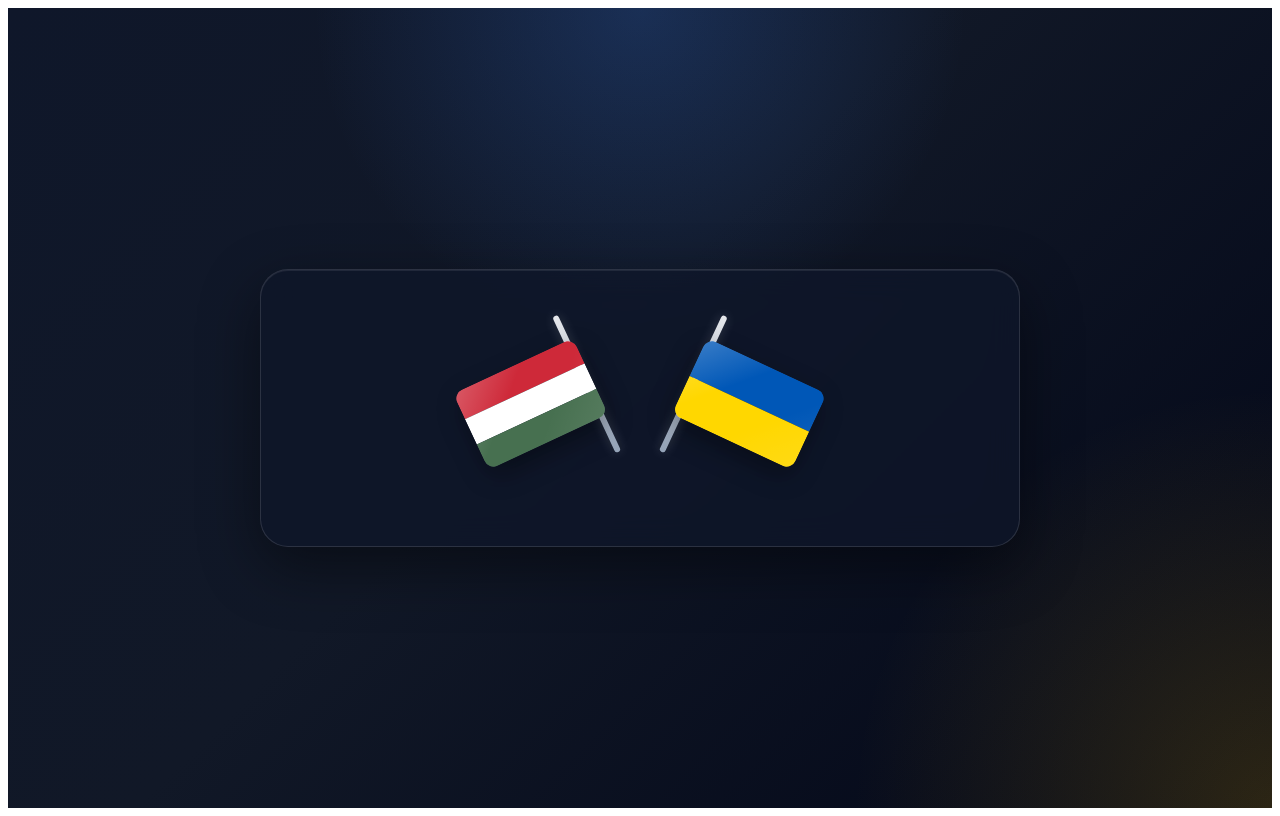
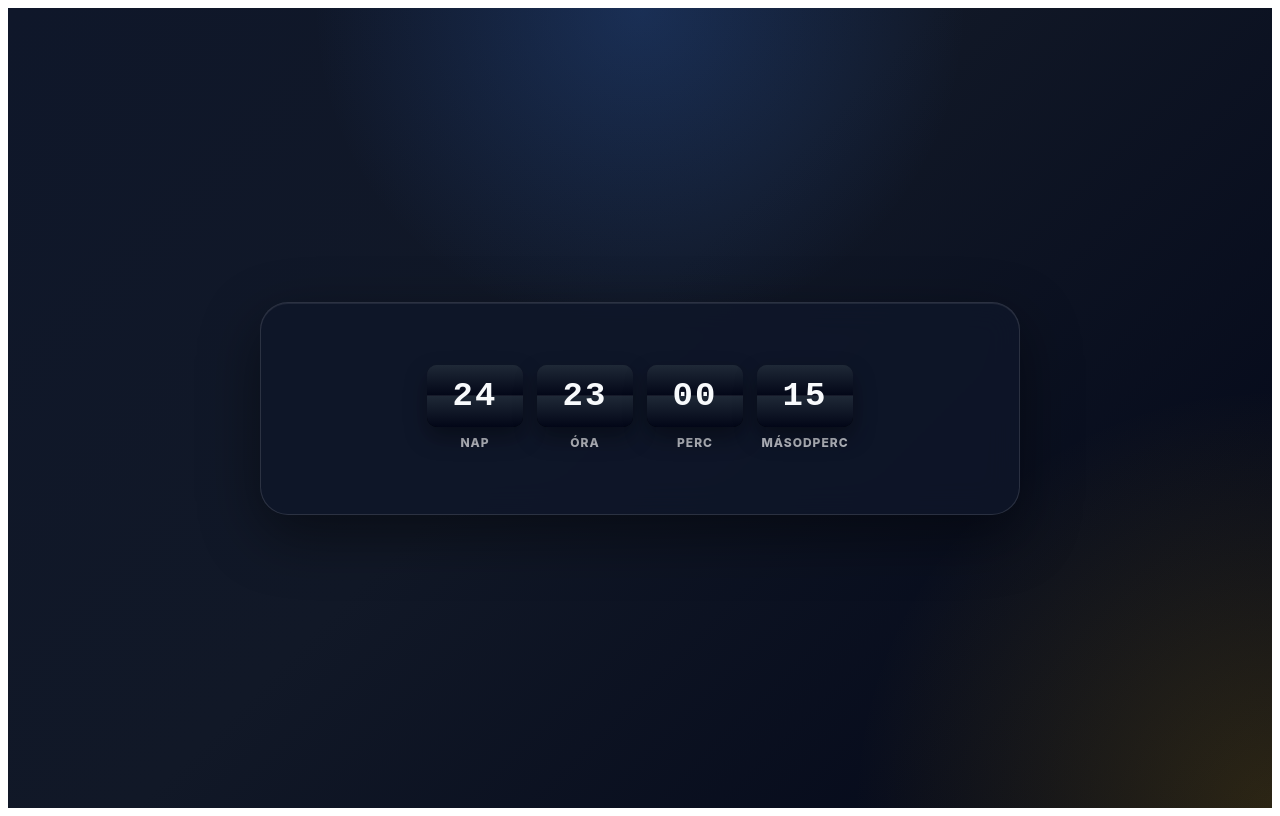
Before and after one commit to andras71/husoldukr, an Angular app: page / in a window 1280 px wide. Built offline with nearby package versions, Linux system fonts and the light colour scheme.

Commit message:
számláló

```diff
--- a/src/app/app.html
+++ b/src/app/app.html
@@ -1,5 +1,6 @@
 <div class="page-bg">
   <div class="hero-card">
+    <div *ngIf="isVisible">
       <div class="flags-wrap" aria-label="Magyar és ukrán zászló">
         <div class="flag-pole left-pole"></div>
         <div class="flag-pole right-pole"></div>
@@ -16,6 +17,39 @@
           <div class="flag ukraine" title="Ukrajna zászlaja">
             <span class="stripe blue"></span>
             <span class="stripe yellow"></span>
+          </div>
+        </div>
+      </div>
+    </div>
+
+    <div *ngIf="!isVisible">
+      <div class="station-clock" aria-label="Hátralévő idő">
+        <div class="flip-unit">
+          <div class="flip-card" [class.flipping]="countdownFlip.days.flipping">
+            <span>{{ countdownFlip.days.value }}</span>
+          </div>
+          <div class="flip-label">nap</div>
+        </div>
+
+        <div class="flip-unit">
+          <div class="flip-card" [class.flipping]="countdownFlip.hours.flipping">
+            <span>{{ countdownFlip.hours.value }}</span>
+          </div>
+          <div class="flip-label">óra</div>
+        </div>
+
+        <div class="flip-unit">
+          <div class="flip-card" [class.flipping]="countdownFlip.minutes.flipping">
+            <span>{{ countdownFlip.minutes.value }}</span>
+          </div>
+          <div class="flip-label">perc</div>
+        </div>
+
+        <div class="flip-unit">
+          <div class="flip-card" [class.flipping]="countdownFlip.seconds.flipping">
+            <span>{{ countdownFlip.seconds.value }}</span>
+          </div>
+          <div class="flip-label">másodperc</div>
         </div>
       </div>
     </div>
--- a/src/app/app.ts
+++ b/src/app/app.ts
@@ -32,14 +32,26 @@ export class App implements OnInit, AfterViewInit, OnDestroy {
 
   private elapsedIntervalId: number | null = null;
 
+  private initDate = new Date('2026-05-09T15:00:00+02:00');
+
 // pontos dátumot ide állítsd
-  private readonly oathDate = new Date('2026-05-09T15:00:00+02:00');
+  private readonly oathDate = this.initDate;
+
+  countdownFlip = {
+    days: { value: '0', flipping: false },
+    hours: { value: '00', flipping: false },
+    minutes: { value: '00', flipping: false },
+    seconds: { value: '00', flipping: false }
+  };
+
+// IDE állítsd a cél timestampet
+  private readonly countdownTargetDate = this.initDate;
 
   private spinIntervals: number[] = [];
   private stopTimeouts: number[] = [];
   private startTimeoutId: number | null = null;
 
-  private targetTimestamp = new Date('2026-05-05T15:00:00').getTime(); // ide a saját időpontod
+  private targetTimestamp = this.initDate.getTime();
   private timer?: any;
 
   constructor(
@@ -62,6 +74,7 @@ export class App implements OnInit, AfterViewInit, OnDestroy {
 
     this.elapsedIntervalId = window.setInterval(() => {
       this.updateElapsedTime();
+      this.updateCountdownTime();
     }, 1000);
     this.startTimeoutId = window.setTimeout(() => {
       this.startOdometer();
@@ -209,4 +222,46 @@ export class App implements OnInit, AfterViewInit, OnDestroy {
   private pad2(value: number): string {
     return value.toString().padStart(2, '0');
   }
+  private updateCountdownTime(): void {
+    const diffMs = this.countdownTargetDate.getTime() - Date.now();
+    const totalSeconds = Math.max(0, Math.floor(diffMs / 1000));
+
+    const next = {
+      days: String(Math.floor(totalSeconds / 86400)),
+      hours: this.pad2(Math.floor((totalSeconds % 86400) / 3600)),
+      minutes: this.pad2(Math.floor((totalSeconds % 3600) / 60)),
+      seconds: this.pad2(totalSeconds % 60)
+    };
+
+    this.setCountdownFlipValue('days', next.days);
+    this.setCountdownFlipValue('hours', next.hours);
+    this.setCountdownFlipValue('minutes', next.minutes);
+    this.setCountdownFlipValue('seconds', next.seconds);
+
+    this.cdr.detectChanges();
+  }
+
+  private setCountdownFlipValue(
+    key: 'days' | 'hours' | 'minutes' | 'seconds',
+    nextValue: string
+  ): void {
+    const item = this.countdownFlip[key];
+
+    if (item.value === nextValue) {
+      return;
+    }
+
+    item.flipping = false;
+
+    window.setTimeout(() => {
+      item.value = nextValue;
+      item.flipping = true;
+      this.cdr.detectChanges();
+
+      window.setTimeout(() => {
+        item.flipping = false;
+        this.cdr.detectChanges();
+      }, 650);
+    }, 20);
+  }
 }
```
Lines whose indentation alone changed are shown as unchanged.
